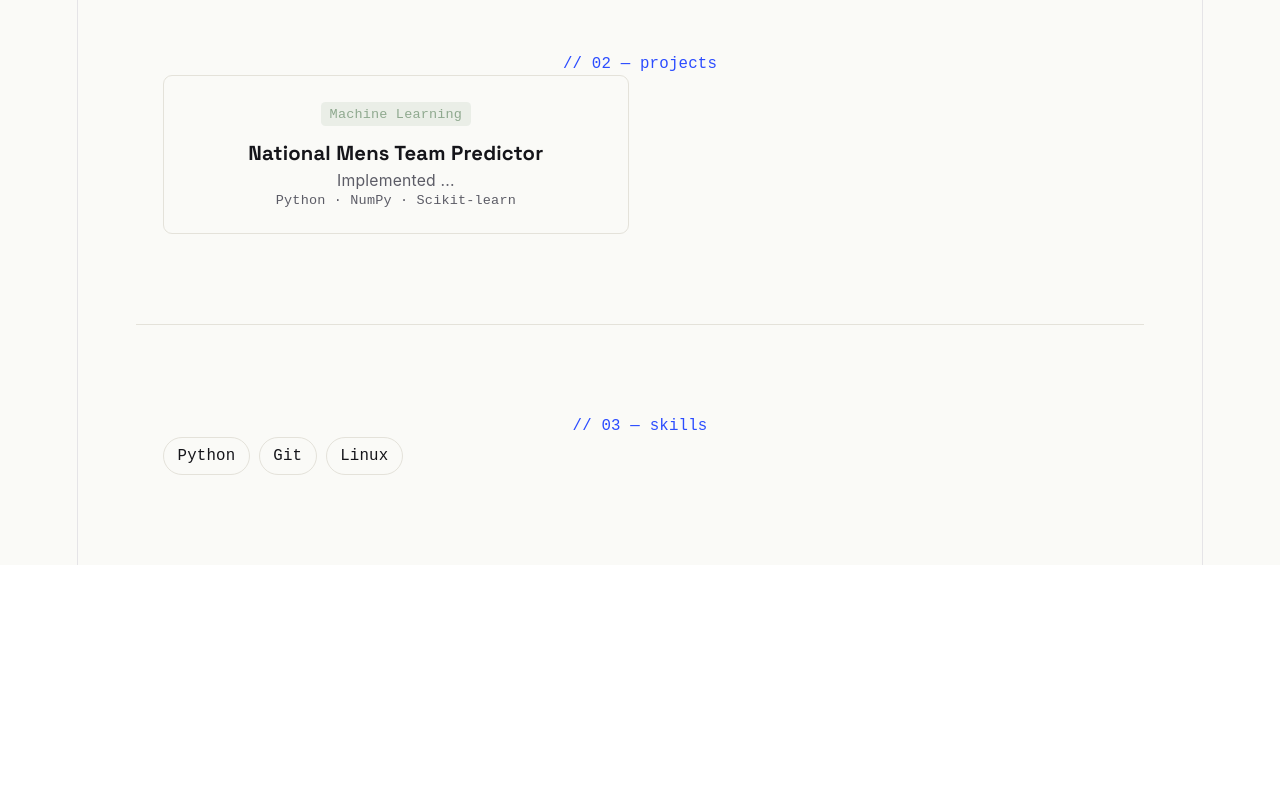
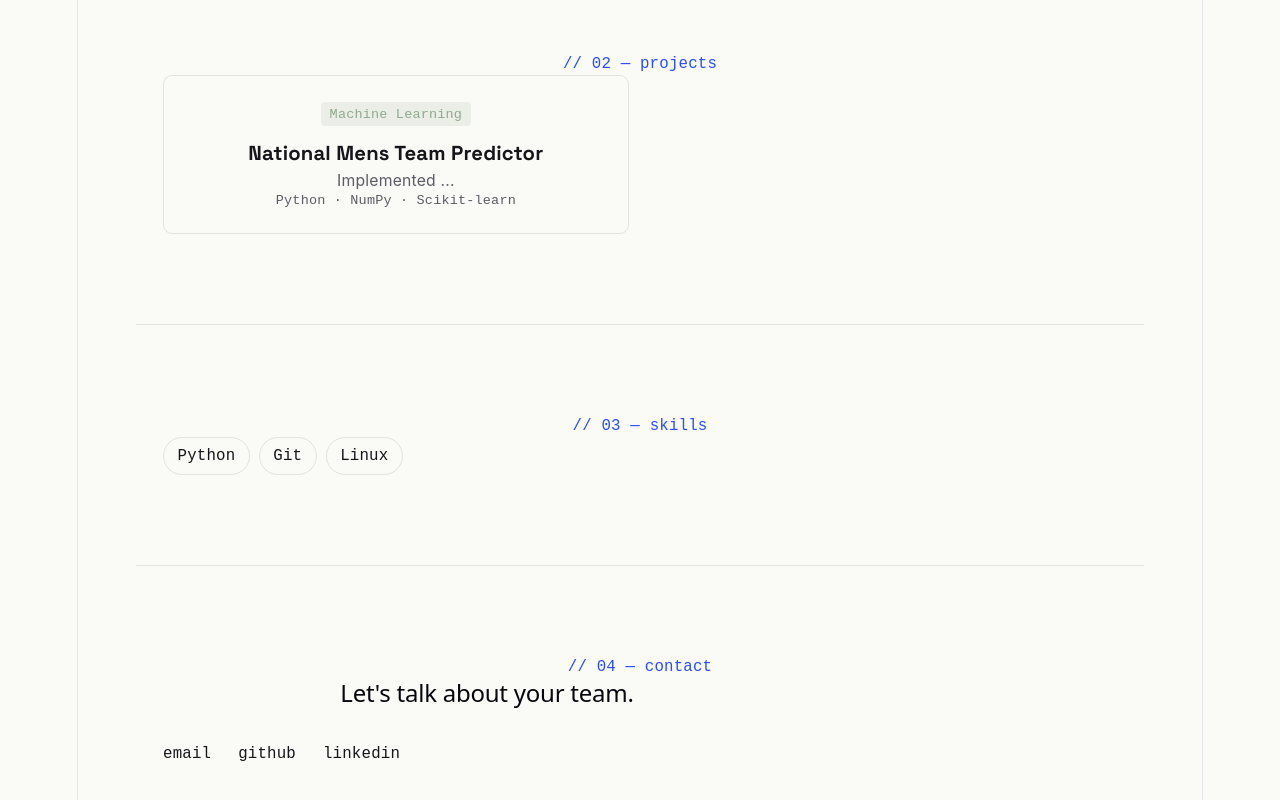
Before and after one commit to matthewphamm/my-portfolio, a React (Vite) app: page / in a window 1280 px wide. Shown: the part 899-1699 px from the top of the page. Before the commit the page ends 1464 px from the top, so only its background shows below. Built offline with nearby package versions, Linux system fonts and the light colour scheme.

Commit message:
Build contact section and assemble

```diff
--- a/src/App.jsx
+++ b/src/App.jsx
@@ -129,6 +129,7 @@ import Hero from "./components/Hero";
 import About from "./components/About"
 import Projects from "./components/Projects"
 import Skills from "./components/Skills"
+import Contact from "./components/Contact"
 
 export default function App() {
   return (
@@ -139,6 +140,7 @@ export default function App() {
         <About />
         <Projects />
         <Skills />
+        <Contact />
       </main>
     </div>
   );
--- /dev/null
+++ b/src/components/Contact.jsx
@@ -0,0 +1,15 @@
+export default function Contact() {
+  return (
+    <section id="contact" className="max-w-4xl mx-auto px-6 py-20 border-t border-line">
+      <p className="font-mono text-sm text-cobalt mb-4">// 04 — contact</p>
+      <h2 className="font-display font-bold text-3xl md:text-4xl max-w-xl">
+        Let's talk about your team.
+      </h2>
+      <div className="flex gap-6 mt-8 font-mono text-sm">
+        <a href="mailto:you@example.com" className="hover:text-cobalt transition-colors">email</a>
+        <a href="https://github.com/yourusername" target="_blank" rel="noreferrer" className="hover:text-cobalt transition-colors">github</a>
+        <a href="https://linkedin.com/in/yourusername" target="_blank" rel="noreferrer" className="hover:text-cobalt transition-colors">linkedin</a>
+      </div>
+    </section>
+  );
+}
```
